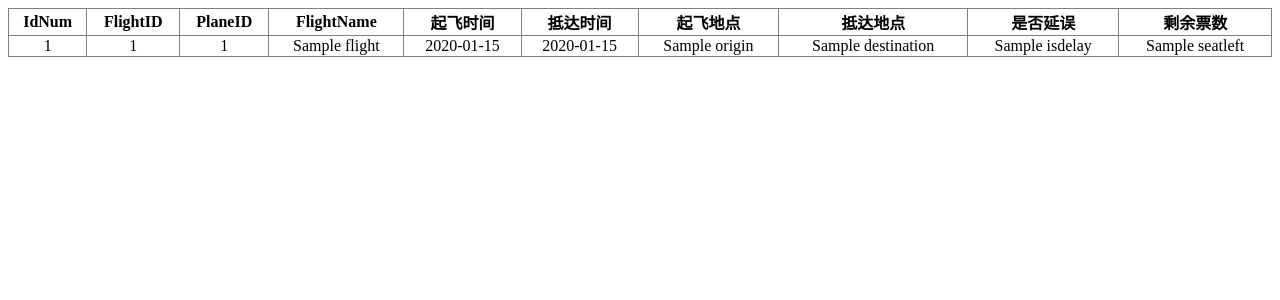
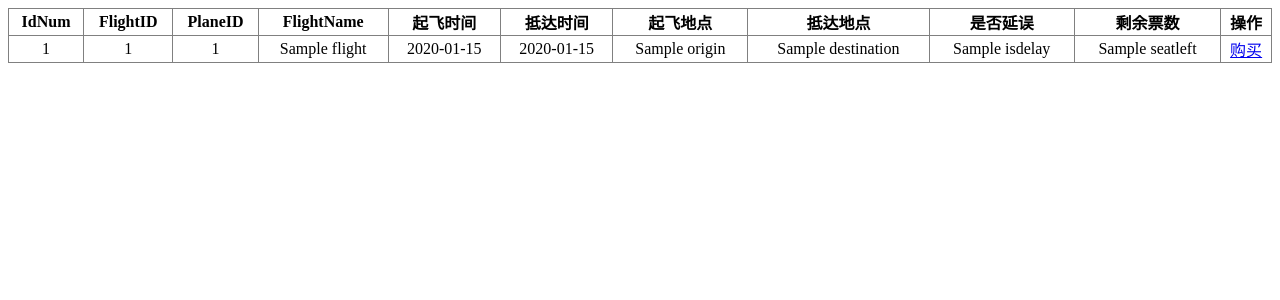
Before and after one commit to SimonLiu61/Database_a_djangoProject, a Django app: template templates/bookflight.html in a window 1280 px wide. Shown: the top 300 px of the page. Run offline with Django 3.2, Linux system fonts and the light colour scheme; the template is opened without the code that fills it: most values are stand-ins (such as "Sample title", 1, 10 or a date in 2020).

Commit message:
10.2 后期系统逻辑梳理完成

```diff
--- /dev/null
+++ b/static/css/bookflight.css
@@ -0,0 +1,3 @@
+.input{
+    display: flex;
+}
--- a/templates/bookflight.html
+++ b/templates/bookflight.html
@@ -3,6 +3,7 @@
 <head>
     <meta charset="UTF-8">
     <title>全部航班展示</title>
+    <link rel="stylesheet" type="text/css" href="/static/css/bookflight.css">
 </head>
 <body>
 <table border="1px" width="100%" style="border-collapse: collapse;">
@@ -18,6 +19,7 @@
         <th>抵达地点</th>
         <th>是否延误</th>
         <th>剩余票数</th>
+        <th>操作</th>
     </tr>
     {% for flight in flights %}
         <tr>
@@ -31,16 +33,23 @@
             <td align="center">{{ flight.destination }} </td>
             <td align="center">{{ flight.isdelay }} </td>
             <td align="center">{{ flight.seatleft }} </td>
-{#            <td align="center">#}
-{#                <a href="../sims/edit/?id={{ user.id }}">#}
+            <td align="center">
+{#                <a href="../sims/edit/?id={{ flight.flightid }}">#}
 {#                    编辑#}
 {#                </a>#}
-{#                <a href="../sims/delete/?id={{ user.id }}">#}
-{#                    删除#}
-{#                </a>#}
-{#            </td>#}
+                <a href="../sims/?id={{ flight.flightid }}">
+                    购买
+                </a>
+            </td>
         </tr>
     {% endfor %}
+
 </table>
+{#<div class="input">#}
+{#    <label>购买张数：</label>#}
+{#    <input type="number" value="购买张数">#}
+{#    <input type="submit" value="提交">#}
+{#</div>#}
+
 </body>
 </html>
```
